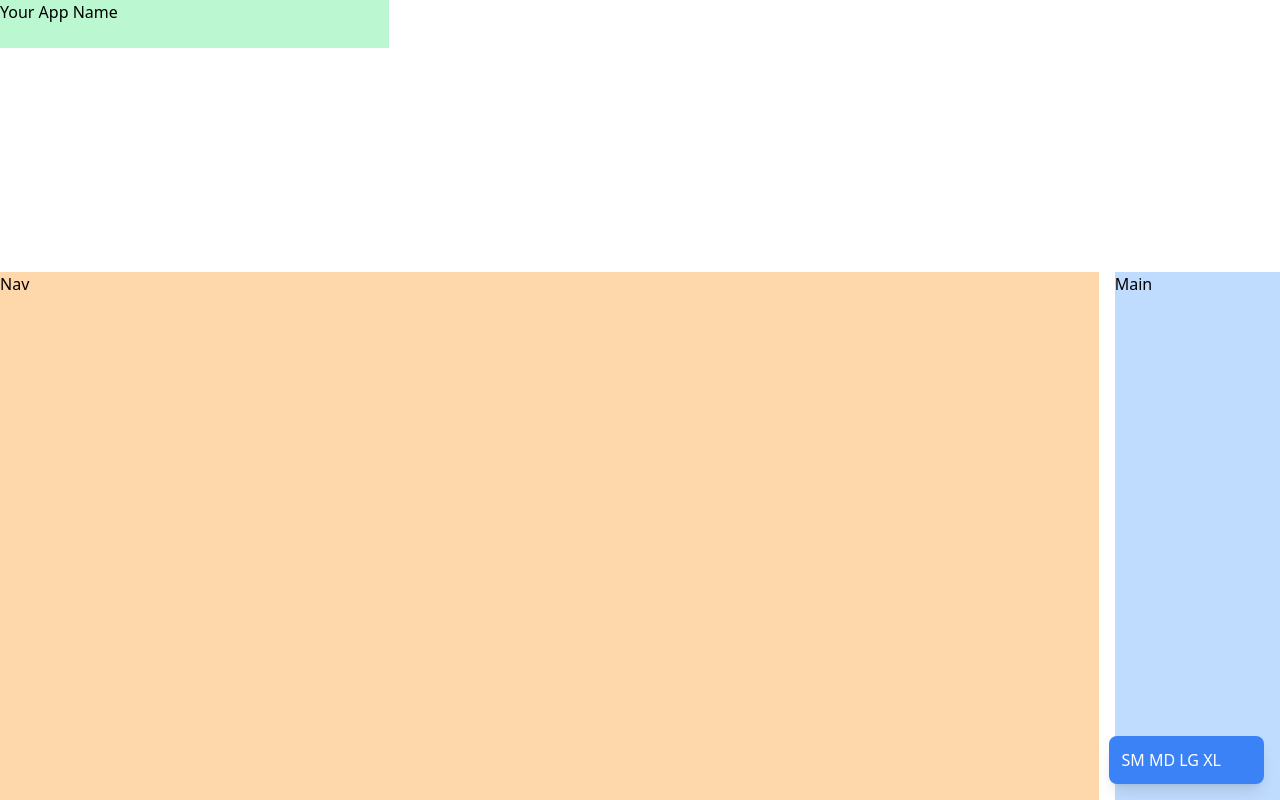
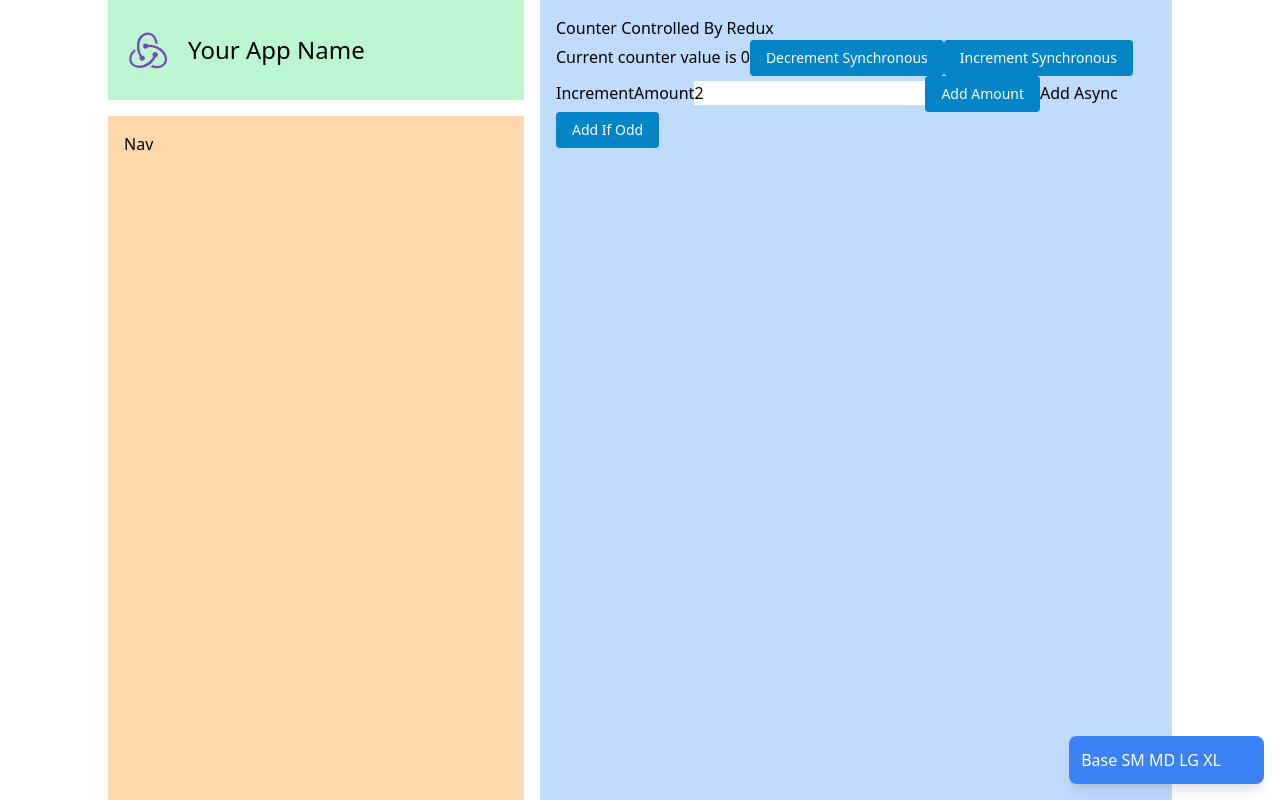
Before and after one commit to hidarikani/comprehensive-react-template, a React (Vite) app in the folder template/: page / in a window 1280 px wide. Built offline with nearby package versions, Linux system fonts and the light colour scheme.

Commit message:
Rewritten layout with Tailwind Used Headless UI components Restored logo Removed redundant CSS

```diff
--- a/template/src/App.css
+++ /dev/null
@@ -1,4 +0,0 @@
-.App-logo {
-  height: 100px;
-  pointer-events: none;
-}
--- a/template/src/App.tsx
+++ b/template/src/App.tsx
@@ -1,21 +1,101 @@
-// import { Grid, Flex, View } from "@adobe/react-spectrum";
+import clsx from "clsx";
 // import logo from "./logo.svg";
-// import { Counter } from "./features/counter/Counter";
-import "./App.css";
+import { Counter } from "./features/counter/Counter";
+import logo from "./assets/logo.svg";
+
+const headerBaseCls = [
+  "col-start-1",
+  "col-span-12",
+  "row-start-1",
+  "row-span-1",
+  "bg-green-200",
+  "p-4",
+  "flex",
+  "items-center",
+];
+
+const headerLgCls = ["lg:col-span-4"];
+const headerXlCls = ["xl:col-start-2"];
+const header2xlCls = ["2xl:col-start-3", "2xl:col-span-2"];
+const headerCls = clsx(
+  headerBaseCls,
+  headerLgCls,
+  headerXlCls,
+  header2xlCls,
+);
+
+const navBaseCls = [
+  "relative",
+  "z-10",
+  "col-start-1",
+  "col-span-10",
+  "row-start-2",
+  "row-span-2",
+  "bg-orange-200",
+  "p-4",
+];
+
+const navSmCls = ["sm:col-start-1", "sm:col-span-8"];
+const navLgCls = ["static", "lg:col-start-1", "lg:col-span-4"];
+const navXlCls = ["xl:col-start-2"];
+const nav2xlCls = ["2xl:col-start-3", "2xl:col-span-2"];
+const navCls = clsx(navBaseCls, navSmCls, navLgCls, navXlCls, nav2xlCls);
+
+const navOverlayBaseCls = [
+  "col-start-1",
+  "col-span-12",
+  "row-start-2",
+  "row-span-2",
+  "bg-black",
+  "bg-opacity-50",
+  "backdrop-filter",
+  "backdrop-blur-sm",
+];
+
+const navOverlayLgCls = ["lg:hidden"];
+const navOverlayCls = clsx(navOverlayBaseCls, navOverlayLgCls);
+
+const mainBaseCls = [
+  "col-start-1",
+  "col-span-12",
+  "row-start-2",
+  "row-span-2",
+  "bg-blue-200",
+  "p-4",
+];
+
+const mainLgCls = [
+  "lg:col-start-5",
+  "lg:col-span-8",
+  "lg:row-start-1",
+  "lg:row-span-3",
+];
+
+const mainXlCls = ["xl:col-start-6", "xl:col-span-6"];
+const main2xlCls = ["2xl:col-start-5", "2xl:col-span-5" ];
+const mainCls = clsx(
+  mainBaseCls,
+  mainLgCls,
+  mainXlCls,
+  main2xlCls,
+);
 
 function App() {
   return (
     <>
-      <header className="h-12 col-start-1 col-span-12 row-start-1 row-span-1 lg:col-span-4 bg-green-200">
-        <h1>Your App Name</h1>
+      <header className={headerCls}>
+        <img src={logo} alt="Your App Logo" className="h-12 w-auto" />
+        <h1 className="text-2xl ml-4">Your App Name</h1>
       </header>
-      <nav className="relative z-10 col-start-1 col-span-11 row-start-2 row-span-2 bg-orange-200">
+      <nav className={navCls}>
         <span>Nav</span>
       </nav>
-      <main className="col-start-1 col-span-12 row-start-2 row-span-2 sm:col-span-10 md:col-span-10 lg:col-span-8 xl:col-span-6 2xl:col-span-4 bg-blue-200 ">
-        <span>Main</span>
+      <div className={navOverlayCls}></div>
+      <main className={mainCls}>
+        <Counter />
       </main>
       <div className="fixed bottom-0 right-0 m-4 z-50 p-3 bg-blue-500 text-white rounded-lg shadow-lg">
+        <span>Base </span>
         <span className="invisible sm:visible">SM </span>
         <span className="invisible md:visible">MD </span>
         <span className="invisible lg:visible">LG </span>
@@ -23,70 +103,6 @@ function App() {
         <span className="invisible 2xl:visible">2XL </span>
       </div>
     </>
-
-    // <Grid
-    //   areas={{
-    //     base: ["header", "nav", "content", "footer"],
-    //     M: [
-    //       "header   header",
-    //       "nav      content",
-    //       "nav      content",
-    //       "footer   footer",
-    //     ],
-    //     L: [
-    //       "header header  header",
-    //       "nav    content toc",
-    //       "nav    content toc",
-    //       "footer footer  footer",
-    //     ],
-    //   }}
-    //   columns={{
-    //     M: ["size-2000", "1fr"],
-    //     L: ["size-2000", "1fr", "size-2000"],
-    //   }}
-    //   gap="size-100"
-    // >
-    //   <View backgroundColor="gray-200" gridArea="header" minHeight="size-1000">
-    //     <img src={logo} className="App-logo" alt="logo" />
-    //   </View>
-    //   <View backgroundColor="gray-200" gridArea="nav" minHeight="size-1000">
-    //     <Flex
-    //       direction={{ base: "row", M: "column" }}
-    //       gap="size-100"
-    //       margin="size-100"
-    //     >
-    //       <View
-    //         backgroundColor="static-gray-50"
-    //         height="size-250"
-    //         minWidth="size-900"
-    //       />
-    //       <View
-    //         backgroundColor="static-gray-50"
-    //         height="size-250"
-    //         minWidth="size-900"
-    //       />
-    //       <View
-    //         backgroundColor="static-gray-50"
-    //         height="size-250"
-    //         minWidth="size-900"
-    //       />
-    //     </Flex>
-    //   </View>
-    //   <View gridArea="content" minHeight="size-1000">
-    //     <Counter />
-    //   </View>
-    //   <View
-    //     backgroundColor="gray-200"
-    //     gridArea="toc"
-    //     minHeight="size-1000"
-    //     isHidden={{ base: true, L: false }}
-    //   />
-    //   <View
-    //     backgroundColor="gray-200"
-    //     gridArea="footer"
-    //     minHeight="size-1000"
-    //   />
-    // </Grid>
   );
 }
 
--- a/template/src/features/counter/Counter.tsx
+++ b/template/src/features/counter/Counter.tsx
@@ -1,11 +1,5 @@
 import { useState } from "react";
-import {
-  Heading,
-  Form,
-  ActionButton,
-  Well,
-  TextField,
-} from "@adobe/react-spectrum";
+import { Button, Input } from "@headlessui/react";
 
 import { useAppSelector, useAppDispatch } from "../../app/hooks";
 import {
@@ -26,42 +20,48 @@ export function Counter() {
 
   return (
     <>
-      <Heading level={1} id="label-counter">
-        Counter Controlled By Redux
-      </Heading>
-      <Well>Current counter value is {count}</Well>
-      <Form maxWidth="size-3600" aria-labelledby="label-counter">
-        <ActionButton onPress={() => dispatch(decrement())}>
+      <h2 id="label-counter">Counter Controlled By Redux</h2>
+      <span>Current counter value is {count}</span>
+      <Button
+        className="rounded bg-sky-600 py-2 px-4 text-sm text-white data-[hover]:bg-sky-500 data-[active]:bg-sky-700"
+        onClick={() => dispatch(decrement())}
+      >
         Decrement Synchronous
-        </ActionButton>
-        <ActionButton
+      </Button>
+      <Button
+        className="rounded bg-sky-600 py-2 px-4 text-sm text-white data-[hover]:bg-sky-500 data-[active]:bg-sky-700"
         aria-label="Increment value"
-          onPress={() => dispatch(increment())}
+        onClick={() => dispatch(increment())}
       >
         Increment Synchronous
-        </ActionButton>
+      </Button>
 
-        <TextField
-          label="Increment amount"
+      <label htmlFor="incAmount">IncrementAmount</label>
+      <Input
+        id="incAmount"
         value={incrementAmount}
-          onChange={setIncrementAmount}
+        onChange={(e) => setIncrementAmount(e.target.value)}
       />
-        <ActionButton
-          onPress={() => dispatch(incrementByAmount(incrementValue))}
+
+      <Button
+        className="rounded bg-sky-600 py-2 px-4 text-sm text-white data-[hover]:bg-sky-500 data-[active]:bg-sky-700"
+        onClick={() => dispatch(incrementByAmount(incrementValue))}
       >
         Add Amount
-        </ActionButton>
-        <ActionButton
-          onPress={() => {
+      </Button>
+      <Button
+        onClick={() => {
           void dispatch(incrementAsync(incrementValue));
         }}
       >
         Add Async
-        </ActionButton>
-        <ActionButton onPress={() => dispatch(incrementIfOdd(incrementValue))}>
+      </Button>
+      <Button
+        className="rounded bg-sky-600 py-2 px-4 text-sm text-white data-[hover]:bg-sky-500 data-[active]:bg-sky-700"
+        onClick={() => dispatch(incrementIfOdd(incrementValue))}
+      >
         Add If Odd
-        </ActionButton>
-      </Form>
+      </Button>
     </>
   );
 }
--- a/template/src/index.html
+++ b/template/src/index.html
@@ -8,7 +8,7 @@
   </head>
   <body>
     <noscript>You need to enable JavaScript to run this app.</noscript>
-    <div class="w-full h-screen grid grid-cols-12 grid-rows-3 gap-4" id="root"></div>
+    <div class="w-full h-screen grid grid-cols-12 grid-rows-[100px_1fr_100px] gap-4" id="root"></div>
     <script type="module" src="main.tsx"></script>
   </body>
 </html>
```
Also changed, not shown: template/src/assets/logo.svg (renamed from template/src/logo.svg). Lines whose indentation alone changed are shown as unchanged.
